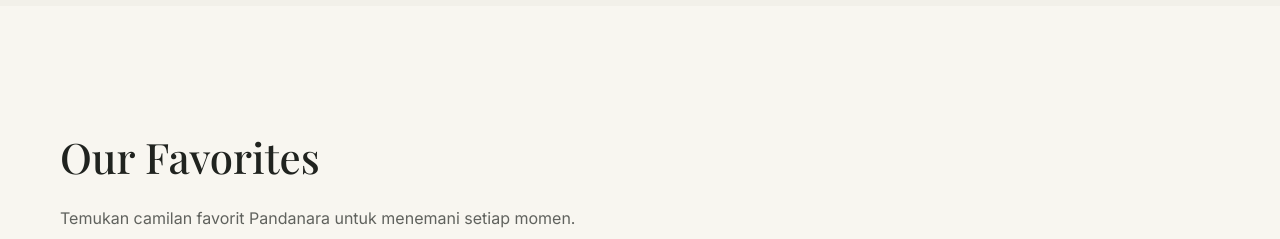
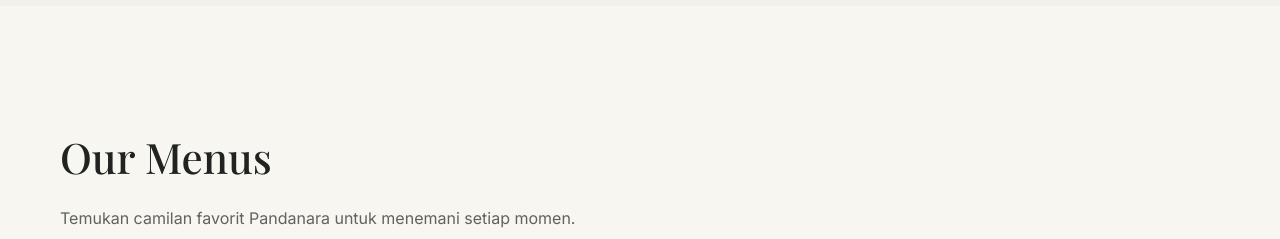
Before and after one commit to unnamedboyy/Pandanara, a Next.js app: page / in a window 1280 px wide. Shown: the part 1560-1799 px from the top of the page. Built offline with nearby package versions, Linux system fonts and the light colour scheme; no server answers; the database is empty.

Commit message:
modified:   components/Products.tsx

```diff
--- a/components/Products.tsx
+++ b/components/Products.tsx
@@ -9,6 +9,8 @@
 const railInsetLeft =
   "pl-6 md:pl-[max(2.5rem,calc((100%_-_1240px)/2_+_2.5rem))]";
 const railInsetRight = "pr-6 md:pr-10";
+const railScrollPadding =
+  "scroll-pl-6 md:scroll-pl-[max(2.5rem,calc((100%_-_1240px)/2_+_2.5rem))]";
 
 type ProductsProps = {
   categories: Category[];
@@ -24,7 +26,7 @@
         <Reveal>
           <div className="max-w-[520px]">
             <h2 className="font-display text-[32px] sm:text-[38px] md:text-[42px] text-ink">
-              Our Favorites
+              Our Menus
             </h2>
             <p className="mt-4 text-[16px] leading-relaxed text-ink/70">
               Temukan camilan favorit Pandanara untuk menemani setiap momen.
@@ -50,7 +52,9 @@
                 </h3>
               </Reveal>
 
-              <div className="mt-6 overflow-x-auto snap-x snap-mandatory scrollbar-hide">
+              <div
+                className={`mt-6 overflow-x-auto snap-x snap-mandatory scrollbar-hide ${railScrollPadding}`}
+              >
                 <div
                   className={`flex gap-5 pb-2 w-max ${railInsetLeft} ${railInsetRight}`}
                 >
```
